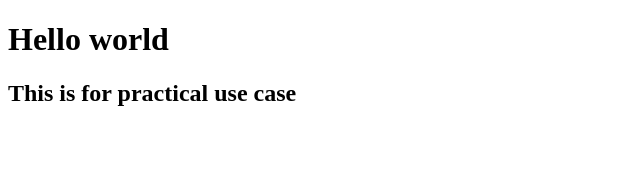
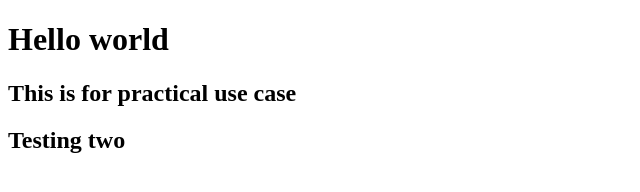
Before and after one commit to Teccch/learning-git, a plain HTML site: page index.html in a window 1280 px wide. Shown: the whole page, without its empty margins (0-640 px from the left). Drawn offline with Linux system fonts and the light colour scheme.

Commit message:
Update index.html

```diff
--- a/index.html
+++ b/index.html
@@ -8,5 +8,6 @@
 <body>
     <h1>Hello world</h1>
     <h2>This is for practical use case</h2>
+        <h2>Testing two</h2>
 </body>
 </html>
```
